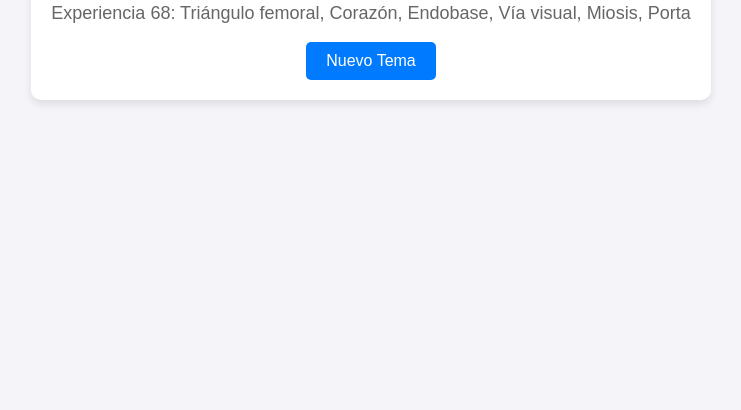
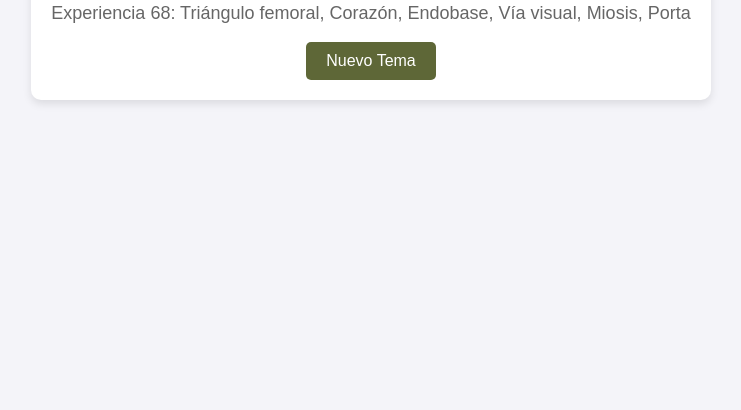
Before and after one commit to maluselimm/final-anato, a plain HTML site: page index.html in a window 1280 px wide. Shown: the part 390-800 px from the top of the page, without its empty margins (269-1010 px from the left). Drawn offline with Linux system fonts and the light colour scheme.

Commit message:
Update style.css

```diff
--- a/style.css
+++ b/style.css
@@ -29,7 +29,7 @@ p {
 button {
     padding: 10px 20px;
     font-size: 16px;
-    background-color: #007BFF;
+    background-color: #5E6737;
     color: white;
     border: none;
     border-radius: 5px;
```
